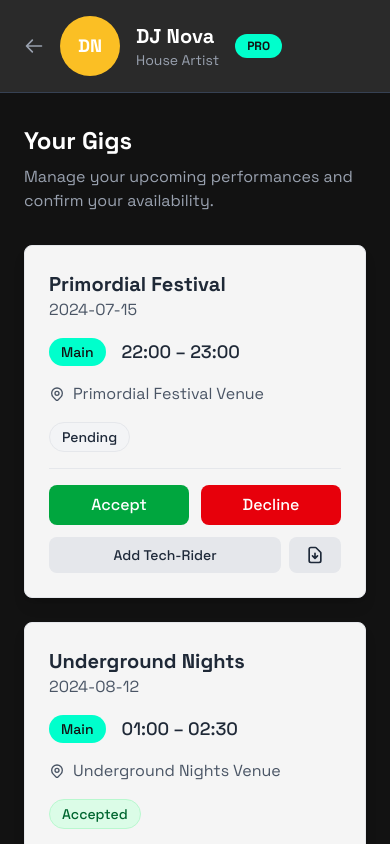
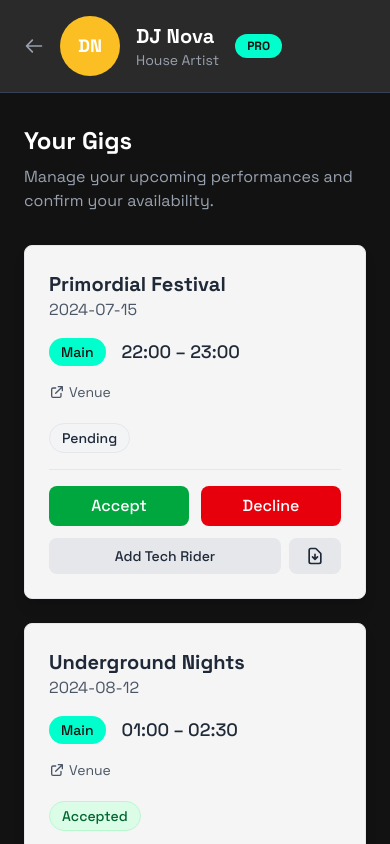
Before and after one commit to Neihouse/drag-n-drop-lineup, a Next.js app: page /artist in a window 390 px wide. Shown: the top 844 px of the page. Built offline with nearby package versions, Linux system fonts and the light colour scheme.

Commit message:
🎧 Artist Experience Polish - Fixed calendar filenames, disabled controls when locked, mobile improvements

```diff
--- a/app/artist/page.tsx
+++ b/app/artist/page.tsx
@@ -59,7 +59,13 @@ function SlotCard({ slot, event, artist, onStatusChange, showAnimation }: SlotCa
     const url = URL.createObjectURL(blob);
     const link = document.createElement('a');
     link.href = url;
-    link.download = `${event.title.toLowerCase().replace(/[^a-z0-9]+/g, '-').replace(/(^-|-$)/g, '')}-${slot.stage.toLowerCase()}-${artist.name.toLowerCase().replace(/[^a-z0-9]+/g, '-').replace(/(^-|-$)/g, '')}.ics`;
+
+    // Generate proper slugged filename: 2025-07-05_house-warning_dj-nova.ics
+    const eventSlug = event.title.toLowerCase().replace(/[^a-z0-9]+/g, '-').replace(/(^-|-$)/g, '');
+    const artistSlug = artist.name.toLowerCase().replace(/[^a-z0-9]+/g, '-').replace(/(^-|-$)/g, '');
+    const dateSlug = event.date; // Already in YYYY-MM-DD format
+
+    link.download = `${dateSlug}_${eventSlug}_${artistSlug}.ics`;
     link.click();
     URL.revokeObjectURL(url);
   };
@@ -95,7 +101,9 @@ function SlotCard({ slot, event, artist, onStatusChange, showAnimation }: SlotCa
         </div>
 
         {/* Venue */}
-        <div className="flex items-center gap-2 text-gray-600">
+        <div className="text-gray-600">
+          {/* Desktop: Icon + text inline */}
+          <div className="hidden sm:flex items-center gap-2">
             <svg className="w-4 h-4" fill="none" stroke="currentColor" viewBox="0 0 24 24">
               <path strokeLinecap="round" strokeLinejoin="round" strokeWidth={2} d="M17.657 16.657L13.414 20.9a1.998 1.998 0 01-2.827 0l-4.244-4.243a8 8 0 1111.314 0z" />
               <path strokeLinecap="round" strokeLinejoin="round" strokeWidth={2} d="M15 11a3 3 0 11-6 0 3 3 0 016 0z" />
@@ -108,6 +116,22 @@ function SlotCard({ slot, event, artist, onStatusChange, showAnimation }: SlotCa
             >
               {event.title} Venue
             </a>
+          </div>
+
+          {/* Mobile: Just link icon below time */}
+          <div className="sm:hidden mt-2">
+            <a
+              href={`https://maps.google.com/?q=${encodeURIComponent(`${event.title} venue`)}`}
+              target="_blank"
+              rel="noopener noreferrer"
+              className="inline-flex items-center gap-1 text-sm hover:text-primordial-accent-primary transition-colors"
+            >
+              <svg className="w-4 h-4" fill="none" stroke="currentColor" viewBox="0 0 24 24">
+                <path strokeLinecap="round" strokeLinejoin="round" strokeWidth={2} d="M10 6H6a2 2 0 00-2 2v10a2 2 0 002 2h10a2 2 0 002-2v-4M14 4h6m0 0v6m0-6L10 14" />
+              </svg>
+              Venue
+            </a>
+          </div>
         </div>
 
         {/* Status */}
@@ -124,7 +148,12 @@ function SlotCard({ slot, event, artist, onStatusChange, showAnimation }: SlotCa
         {/* Actions */}
         <div className="space-y-3 pt-4 border-t border-gray-200">
           {/* Accept/Decline Buttons */}
-          {slot.status === 'pending' && (
+          {event.locked ? (
+            <div className="p-3 bg-gray-100 border border-gray-300 rounded-lg text-center">
+              <span className="text-gray-600 font-medium">Final</span>
+              <p className="text-xs text-gray-500 mt-1">Lineup finalised</p>
+            </div>
+          ) : slot.status === 'pending' ? (
             <div className="flex gap-3">
               <button
                 onClick={() => onStatusChange(slot.id, 'accepted')}
@@ -141,9 +170,7 @@ function SlotCard({ slot, event, artist, onStatusChange, showAnimation }: SlotCa
                 Decline
               </button>
             </div>
-          )}
-
-          {slot.status === 'accepted' && (
+          ) : slot.status === 'accepted' ? (
             <button
               onClick={() => onStatusChange(slot.id, 'declined')}
               tabIndex={0}
@@ -151,9 +178,7 @@ function SlotCard({ slot, event, artist, onStatusChange, showAnimation }: SlotCa
             >
               Change to Decline
             </button>
-          )}
-
-          {slot.status === 'declined' && (
+          ) : (
             <button
               onClick={() => onStatusChange(slot.id, 'accepted')}
               tabIndex={0}
@@ -167,10 +192,11 @@ function SlotCard({ slot, event, artist, onStatusChange, showAnimation }: SlotCa
           <div className="flex gap-2">
             <button
               onClick={() => setIsRiderOpen(true)}
+              disabled={event.locked}
               tabIndex={0}
-              className="flex-1 bg-gray-200 hover:bg-gray-300 text-gray-800 py-2 px-4 rounded-lg font-medium transition-colors text-sm focus:outline-none focus:ring-2 focus:ring-gray-400/60"
+              className="flex-1 bg-gray-200 hover:bg-gray-300 text-gray-800 py-2 px-4 rounded-lg font-medium transition-colors text-sm focus:outline-none focus:ring-2 focus:ring-gray-400/60 disabled:opacity-50 disabled:cursor-not-allowed"
             >
-              Add Tech-Rider
+              Add Tech Rider
             </button>
             <button
               onClick={downloadICS}
@@ -206,7 +232,7 @@ function SlotCard({ slot, event, artist, onStatusChange, showAnimation }: SlotCa
               <textarea
                 value={riderNotes}
                 onChange={(e) => setRiderNotes(e.target.value)}
-                placeholder="Add your technical requirements, setup notes, or special requests..."
+                placeholder="e.g. 2x XLR inputs, HD25 headphones, stage monitor positioning..."
                 className="w-full h-32 p-3 border border-gray-300 rounded-lg resize-none focus:outline-none focus:ring-2 focus:ring-primordial-accent-primary focus:border-primordial-accent-primary"
               />
               <div className="flex gap-3">
--- a/app/globals.css
+++ b/app/globals.css
@@ -72,3 +72,13 @@ body {
   color: var(--foreground);
   font-family: var(--font-family-primordial);
 }
+
+/* Hide scrollbars but keep scrolling functionality */
+.scrollbar-hide {
+  -ms-overflow-style: none;  /* IE and Edge */
+  scrollbar-width: none;  /* Firefox */
+}
+
+.scrollbar-hide::-webkit-scrollbar {
+  display: none;  /* Chrome, Safari, Opera */
+}
--- a/app/public/[eventId]/page.tsx
+++ b/app/public/[eventId]/page.tsx
@@ -69,7 +69,9 @@ function TimelineGrid({ event, slots, artists }: TimelineGridProps) {
   };
 
   return (
-    <div className="relative overflow-x-auto bg-primordial-background-secondary rounded-lg border border-gray-700">
+    <div className="relative bg-primordial-background-secondary rounded-lg border border-gray-700 overflow-hidden">
+      {/* Scrollable container with fade hint */}
+      <div className="overflow-x-auto scrollbar-hide relative">
         <div className="min-w-max relative" style={{ height: (stages.length * 80) + 100 }}>
           {/* Time Headers */}
           <div className="absolute top-0 left-0 right-0 h-15 bg-primordial-background-tertiary border-b border-gray-700 flex">
@@ -123,6 +125,10 @@ function TimelineGrid({ event, slots, artists }: TimelineGridProps) {
             );
           })}
         </div>
+      </div>
+
+      {/* Subtle fade gradient hint for horizontal scroll on mobile */}
+      <div className="absolute top-0 right-0 w-8 h-full bg-gradient-to-l from-primordial-background-secondary to-transparent pointer-events-none sm:hidden"></div>
     </div>
   );
 }
```
Lines whose indentation alone changed are shown as unchanged.
